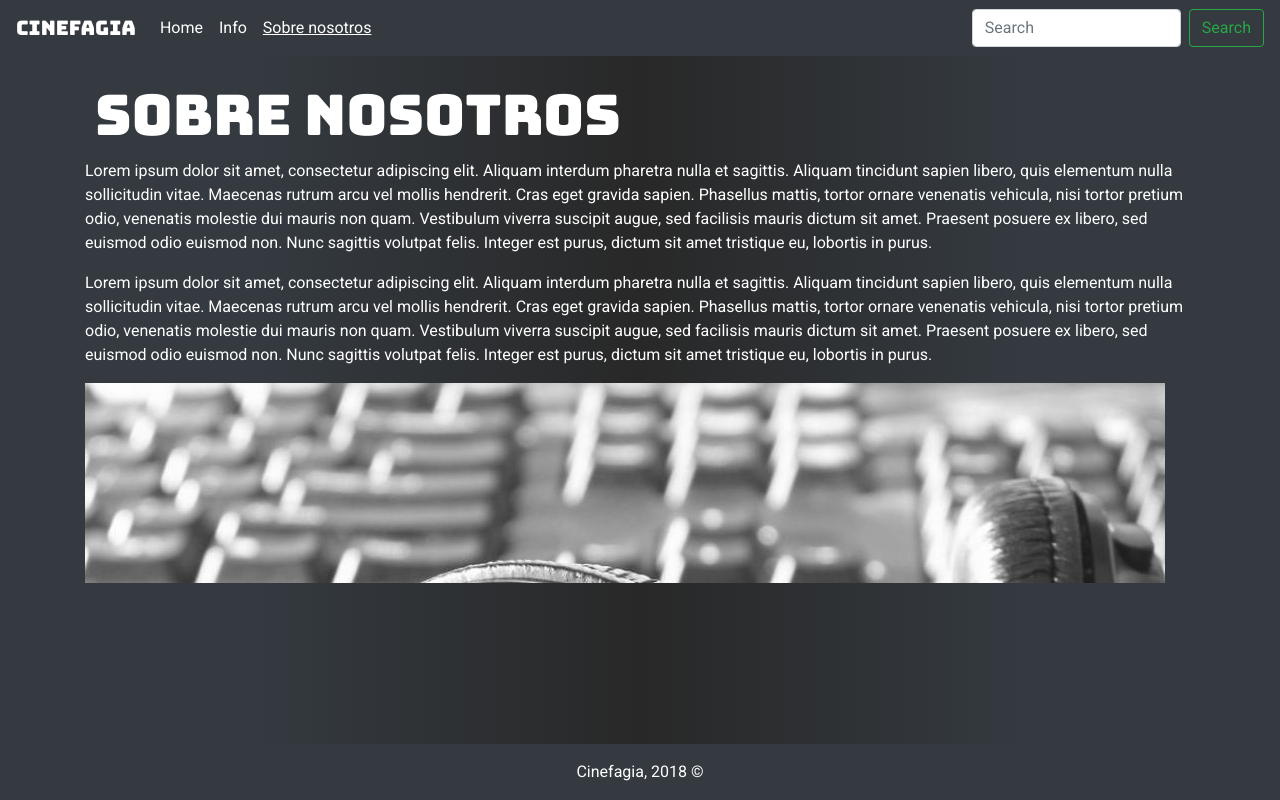
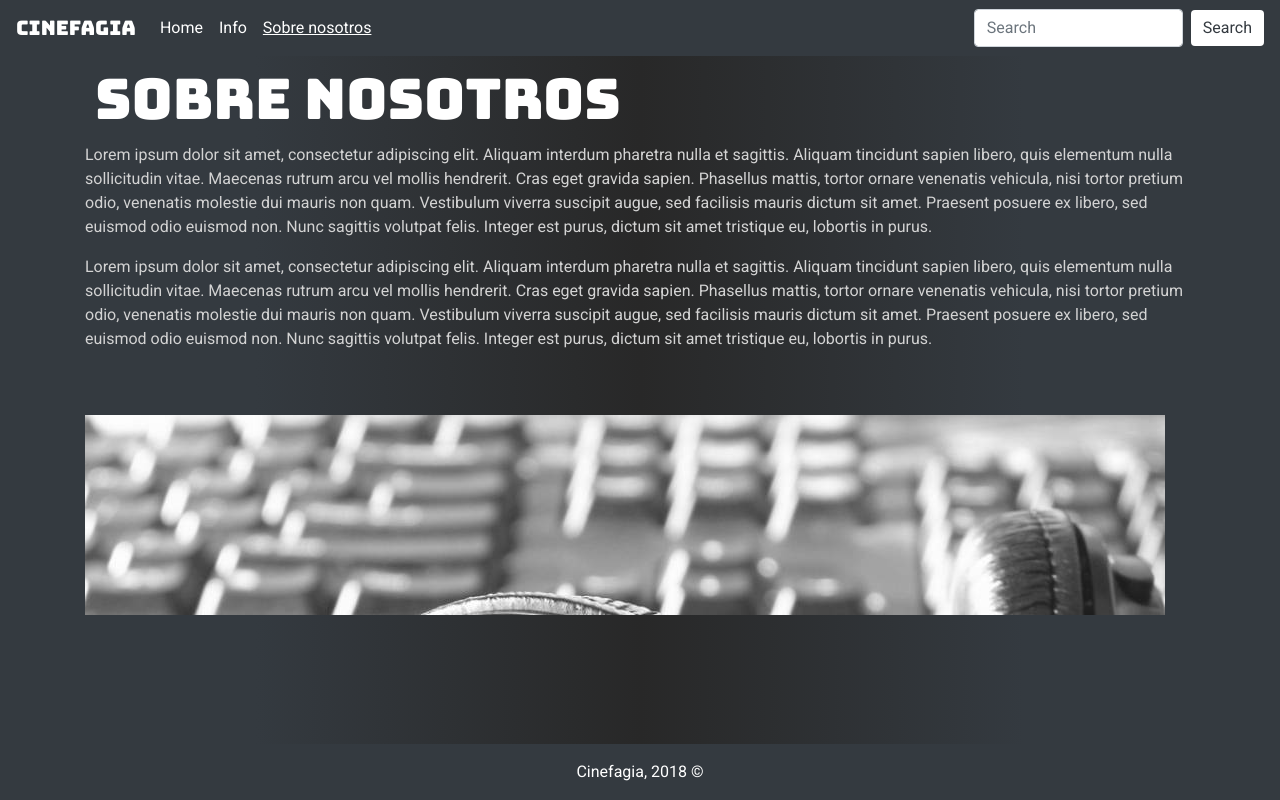
Before and after one commit to equadub/pw-03, a plain HTML site: page public/sobrenosotros.html in a window 1280 px wide. Drawn offline with nearby package versions, Linux system fonts and the light colour scheme.

Commit message:
completo

```diff
--- a/public/css/estilos.css
+++ b/public/css/estilos.css
@@ -2,6 +2,12 @@
 
 * {
     font-family: "Roboto", Helvetica, Arial, sans-serif;
+}
+
+button {
+    color: #343a40 !important;
+    border: white !important;
+    background-color: white !important;
 }
 
 h1, p, h2 {
@@ -46,7 +52,7 @@ h1, .navbar-brand {
 h2 {
     font-style: italic;
     text-align: center;
-    font-size: 14;
+    font-size: 27px;
     -webkit-text-fill-color: black; /* Will override color (regardless of order) */
     text-shadow:
   -1px -1px 0 white,
@@ -78,3 +84,7 @@ h2 {
     top: 50%;
     transform: translate(-50%, -50%);
 }
+
+.gray {
+    color: lightgray;
+}
--- a/public/sobrenosotros.html
+++ b/public/sobrenosotros.html
@@ -34,15 +34,15 @@
             </div>
         </nav>
 
-        <div class="container mt-3">
+        <div class="container">
                 <div class="row">
                     <div class="col textalign">
                         <h1 class="display-4 centrado">Sobre nosotros</h1>
                         <div class="twoColumns">
-                            <p>Lorem ipsum dolor sit amet, consectetur adipiscing elit. Aliquam interdum pharetra nulla et sagittis. Aliquam tincidunt sapien libero, quis elementum nulla sollicitudin vitae. Maecenas rutrum arcu vel mollis hendrerit. Cras eget gravida sapien. Phasellus mattis, tortor ornare venenatis vehicula, nisi tortor pretium odio, venenatis molestie dui mauris non quam. Vestibulum viverra suscipit augue, sed facilisis mauris dictum sit amet. Praesent posuere ex libero, sed euismod odio euismod non. Nunc sagittis volutpat felis. Integer est purus, dictum sit amet tristique eu, lobortis in purus.</p>
-                            <p>Lorem ipsum dolor sit amet, consectetur adipiscing elit. Aliquam interdum pharetra nulla et sagittis. Aliquam tincidunt sapien libero, quis elementum nulla sollicitudin vitae. Maecenas rutrum arcu vel mollis hendrerit. Cras eget gravida sapien. Phasellus mattis, tortor ornare venenatis vehicula, nisi tortor pretium odio, venenatis molestie dui mauris non quam. Vestibulum viverra suscipit augue, sed facilisis mauris dictum sit amet. Praesent posuere ex libero, sed euismod odio euismod non. Nunc sagittis volutpat felis. Integer est purus, dictum sit amet tristique eu, lobortis in purus.</p>
+                            <p class="gray">Lorem ipsum dolor sit amet, consectetur adipiscing elit. Aliquam interdum pharetra nulla et sagittis. Aliquam tincidunt sapien libero, quis elementum nulla sollicitudin vitae. Maecenas rutrum arcu vel mollis hendrerit. Cras eget gravida sapien. Phasellus mattis, tortor ornare venenatis vehicula, nisi tortor pretium odio, venenatis molestie dui mauris non quam. Vestibulum viverra suscipit augue, sed facilisis mauris dictum sit amet. Praesent posuere ex libero, sed euismod odio euismod non. Nunc sagittis volutpat felis. Integer est purus, dictum sit amet tristique eu, lobortis in purus.</p>
+                            <p class="gray">Lorem ipsum dolor sit amet, consectetur adipiscing elit. Aliquam interdum pharetra nulla et sagittis. Aliquam tincidunt sapien libero, quis elementum nulla sollicitudin vitae. Maecenas rutrum arcu vel mollis hendrerit. Cras eget gravida sapien. Phasellus mattis, tortor ornare venenatis vehicula, nisi tortor pretium odio, venenatis molestie dui mauris non quam. Vestibulum viverra suscipit augue, sed facilisis mauris dictum sit amet. Praesent posuere ex libero, sed euismod odio euismod non. Nunc sagittis volutpat felis. Integer est purus, dictum sit amet tristique eu, lobortis in purus.</p>
                         </div>
-                        <img src="images/imgfooter2.jpg" alt="img footer">
+                        <img class="img-fluid mt-5" src="images/imgfooter2.jpg" alt="img footer">
                     </div>
                 </div>
         </div>
```
Also changed, not shown: public/info.html (+3 -3 lines).
